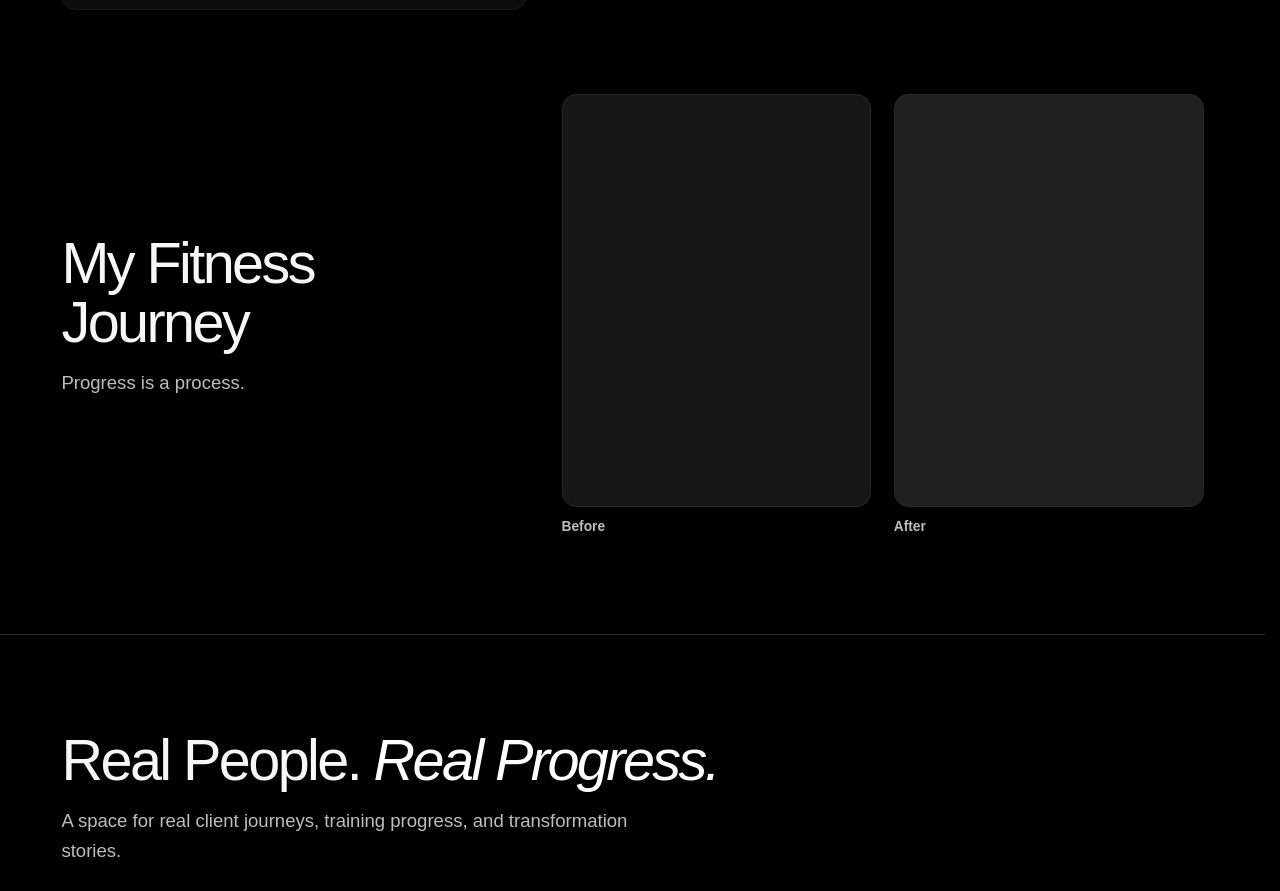
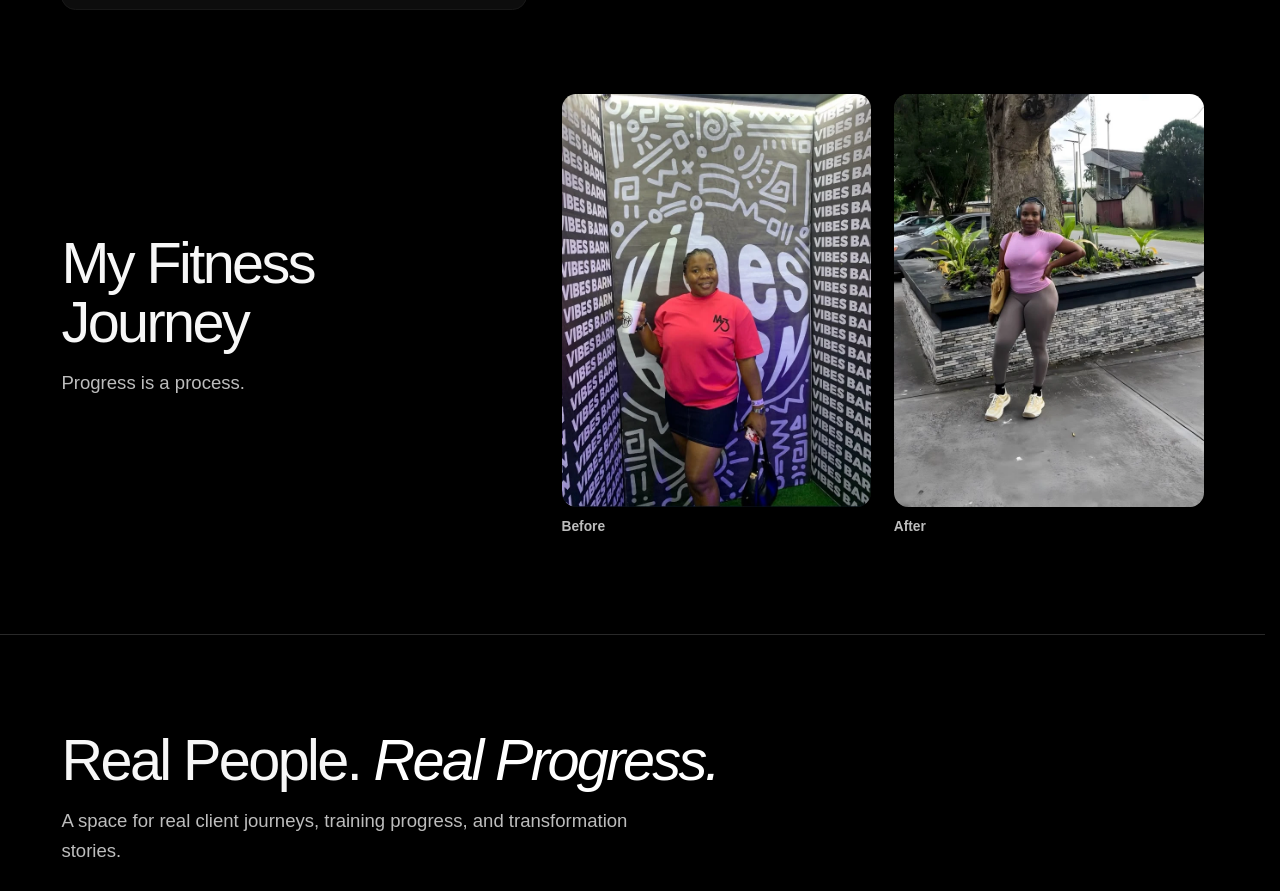
Before and after one commit to Ceetada/coachfonsi, a Next.js app: page / in a window 1280 px wide. Shown: the part 1379-2270 px from the top of the page. Built offline with nearby package versions, Linux system fonts and the light colour scheme; a web font is replaced by a local one.

Commit message:
Add Coach Fonsi fitness journey photos

```diff
--- a/src/content/media.ts
+++ b/src/content/media.ts
@@ -47,8 +47,16 @@ export const media: {
     position: "50% 68%",
   },
   aboutPortrait: null,
-  beforePortrait: null,
-  afterPortrait: null,
+  beforePortrait: {
+    src: "/media/coach/fonsi-journey-before.webp",
+    alt: "Coach Fonsi in a red shirt holding a cup indoors",
+    position: "50% 75%",
+  },
+  afterPortrait: {
+    src: "/media/coach/fonsi-journey-after.webp",
+    alt: "Coach Fonsi in a pink shirt and headphones beside a tree",
+    position: "50% 100%",
+  },
   finalPortrait: null,
   clientTransformations: [
     {
```
Also changed, not shown: public/media/coach/fonsi-journey-after.webp (added), public/media/coach/fonsi-journey-before.webp (added).
